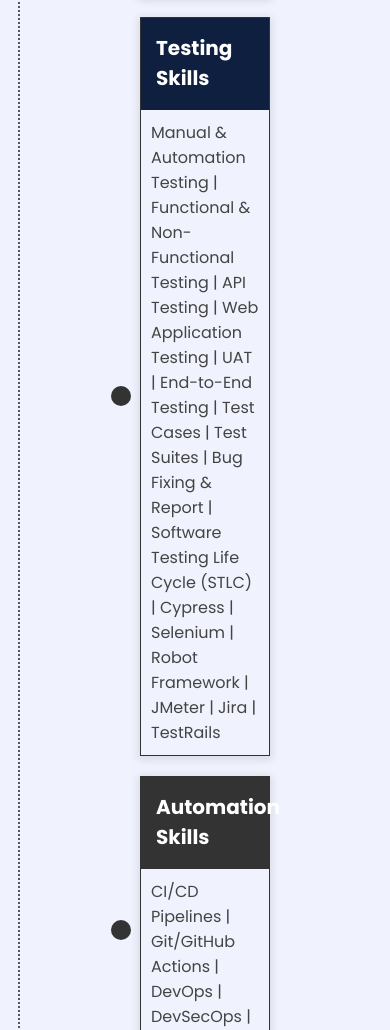
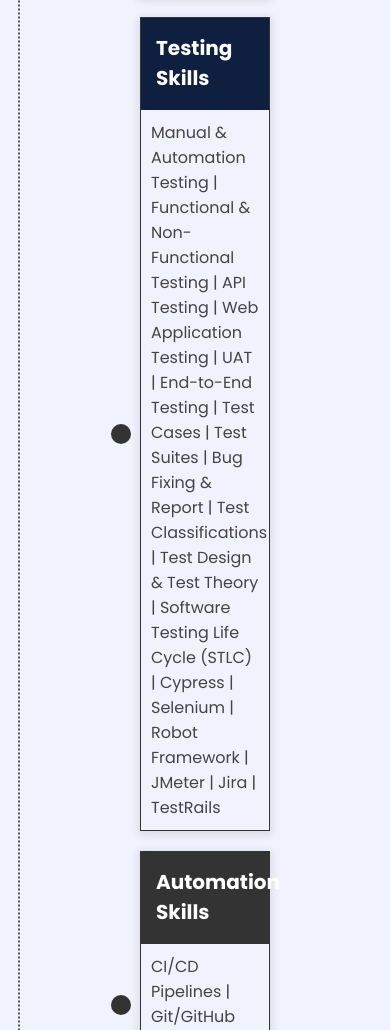
Before and after one commit to KinzaGhaffar/Portfolio, a plain HTML site: page index.html in a window 390 px wide. Shown: the part 4184-5214 px from the top of the page. Drawn offline with nearby package versions, Linux system fonts and the light colour scheme.

Commit message:
responsive

```diff
--- a/index.html
+++ b/index.html
@@ -196,7 +196,7 @@
             <div class="skill-header">
                 <h2>Testing Skills</h2>
             </div>
-            <p>Manual & Automation Testing | Functional & Non-Functional Testing | API Testing | Web Application Testing | UAT | End-to-End Testing | Test Cases | Test Suites | Bug Fixing & Report | Software Testing Life Cycle (STLC) | Cypress | Selenium | Robot Framework | JMeter | Jira | TestRails</p>
+            <p>Manual & Automation Testing | Functional & Non-Functional Testing | API Testing | Web Application Testing | UAT | End-to-End Testing | Test Cases | Test Suites | Bug Fixing & Report | Test Classifications | Test Design & Test Theory | Software Testing Life Cycle (STLC) | Cypress | Selenium | Robot Framework | JMeter | Jira | TestRails</p>
         </div>
 
         <div class="block">
```
